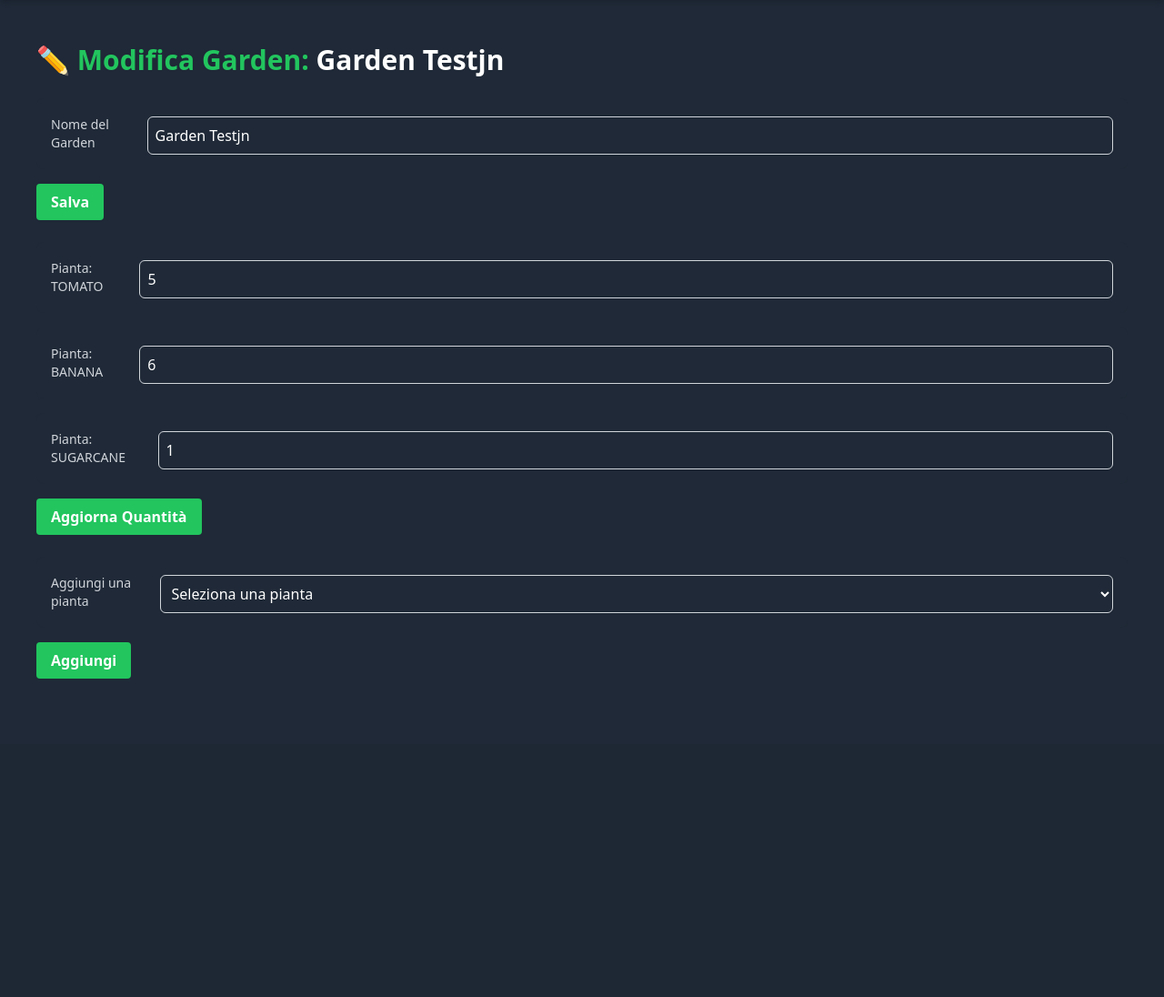
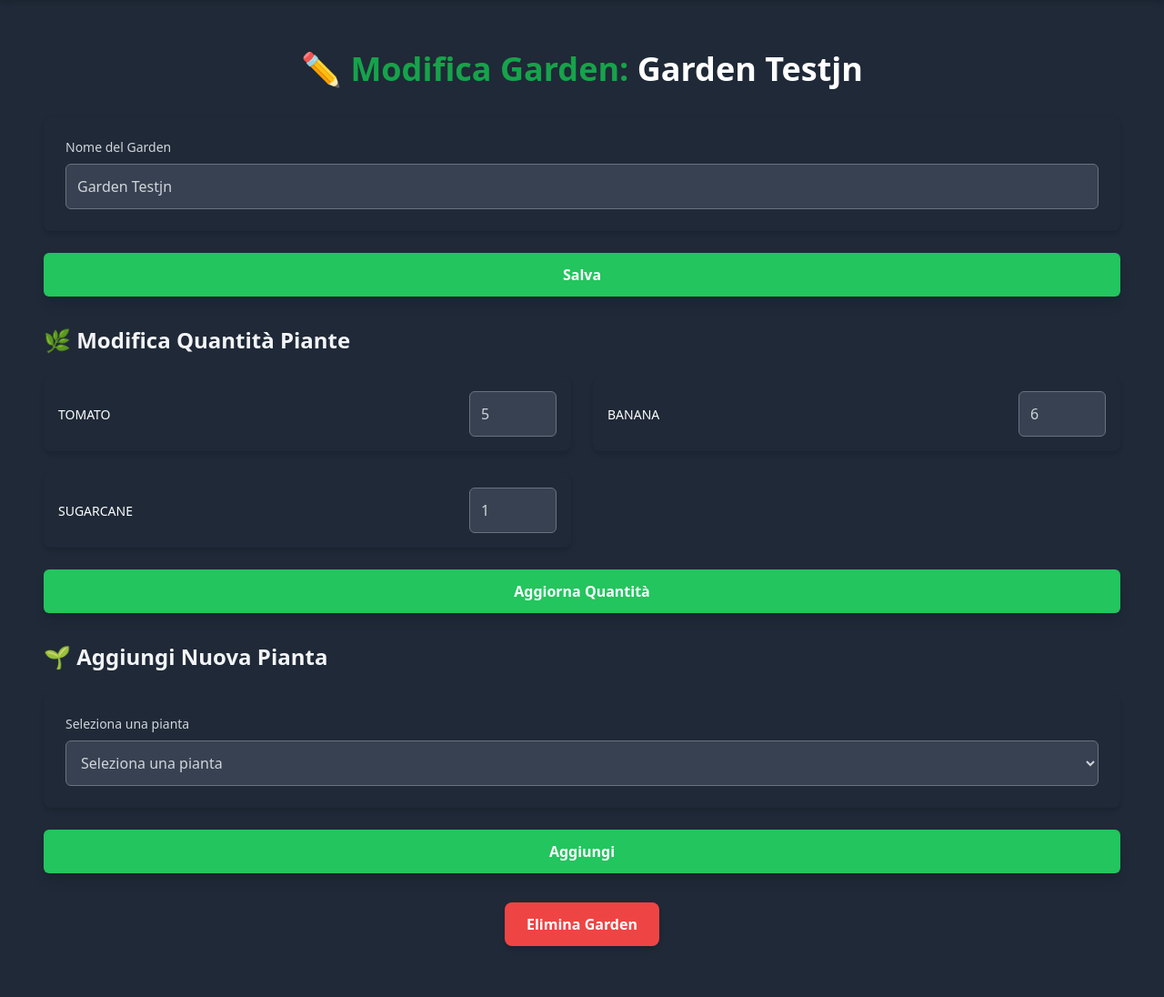
Before and after one commit to frascalise/FloraTech, a Django app: page /edit/2/ in a window 1280 px wide. Shown: the part 64-1160 px from the top of the page at 91% size. Before the commit the page ends 810 px from the top, so only its background shows below. Run offline with Django 5.2, Linux system fonts and the light colour scheme; a user stored in the database is signed in; data comes from the database, SQL or seed files in the repository; both versions use the stored data as it was after the commit; some libraries are stand-ins or nearby versions.

Commit message:
fixed garden

```diff
--- a/templates/garden/edit.html
+++ b/templates/garden/edit.html
@@ -3,44 +3,59 @@
 {% block title %}Modifica Garden - {{ garden.label }}{% endblock %}
 
 {% block content %}
-<div class="container mx-auto px-4 py-6 text-white">
-    <h1 class="text-3xl font-bold text-green-500 mb-6">✏️ Modifica Garden: <span class="text-white">{{ garden.label }}</span></h1>
+<div class="container mx-auto px-6 py-8 text-white">
+    <h1 class="text-4xl font-bold text-green-600 mb-8 text-center">✏️ Modifica Garden: <span class="text-white">{{ garden.label }}</span></h1>
 
     <!-- Modifica Nome Garden -->
-    <form method="POST" class="mb-6">
+    <form method="POST" class="space-y-6 mb-8">
         {% csrf_token %}
-        <div class="mb-4 flex items-center bg-gray-800 p-4 rounded-lg">
-            <label for="label" class="block text-sm font-medium text-gray-300">Nome del Garden</label>
-            <input type="text" id="label" name="label" value="{{ garden.label }}" class="mt-1 block w-full p-2 border border-gray-300 bg-gray-800 rounded-md shadow-sm focus:ring-green-500 focus:border-green-500">
+        <div class="flex flex-col bg-gray-800 p-6 rounded-lg shadow-md">
+            <label for="label" class="text-sm font-medium text-gray-300 mb-2">Nome del Garden</label>
+            <input type="text" id="label" name="label" value="{{ garden.label }}" class="w-full p-3 bg-gray-700 rounded-md border border-gray-500 text-gray-300 focus:ring-2 focus:ring-green-600 focus:outline-none">
         </div>
-        <button type="submit" class="bg-green-500 hover:bg-green-700 text-white font-bold py-2 px-4 rounded">Salva</button>
+        <button type="submit" class="w-full bg-green-500 hover:bg-green-700 text-white font-bold py-3 px-4 rounded-md shadow-lg transition duration-200">Salva</button>
     </form>
 
     <!-- Modifica Quantità Piante -->
-    <form method="POST" class="mb-6">
+    <form method="POST" class="space-y-6 mb-8">
         {% csrf_token %}
-        {% for plant in garden.plants %}
-        <div class="mb-4 flex items-center bg-gray-800 p-4 rounded-lg">
-            <label for="plant_{{ plant.name }}" class="block text-sm font-medium text-gray-300">Pianta: {{ plant.name }}</label>
-            <input type="number" id="plant_{{ plant.name }}" name="plant_{{ plant.name }}" value="{{ plant.quantity }}" class="mt-1 block w-full p-2 border border-gray-300 bg-gray-800 rounded-md shadow-sm focus:ring-green-500 focus:border-green-500">
+        <h2 class="text-2xl font-semibold text-gray-100 mb-4">🌿 Modifica Quantità Piante</h2>
+        <div class="grid grid-cols-2 gap-6">
+            {% for plant in garden.plants %}
+            <div class="flex items-center bg-gray-800 p-4 rounded-lg shadow-md">
+                <div class="flex-1">
+                    <label for="plant_{{ plant.name }}" class="text-sm font-medium text-white">{{ plant.name }}</label>
+                </div>
+                <div class="w-24">
+                    <input type="number" id="plant_{{ plant.name }}" name="plant_{{ plant.name }}" value="{{ plant.quantity }}" class="w-full p-3 bg-gray-700 rounded-md border border-gray-500 text-gray-300 focus:ring-2 focus:ring-green-600 focus:outline-none">
+                </div>
+            </div>
+            {% endfor %}
         </div>
-        {% endfor %}
-        <button type="submit" class="bg-green-500 hover:bg-green-700 text-white font-bold py-2 px-4 rounded">Aggiorna Quantità</button>
+        <button type="submit" class="w-full bg-green-500 hover:bg-green-700 text-white font-bold py-3 px-4 rounded-md shadow-lg transition duration-200">Aggiorna Quantità</button>
     </form>
 
     <!-- Aggiungi Nuova Pianta -->
-    <form method="POST" class="mb-6">
+    <form method="POST" class="space-y-6 mb-8">
         {% csrf_token %}
-        <div class="mb-4 flex items-center bg-gray-800 p-4 rounded-lg">
-            <label for="new_plant" class="block text-sm font-medium text-gray-300">Aggiungi una pianta</label>
-            <select id="new_plant" name="new_plant" class="mt-1 block w-full p-2 border border-gray-300 bg-gray-800 rounded-md shadow-sm focus:ring-green-500 focus:border-green-500">
+        <h2 class="text-2xl font-semibold text-gray-100 mb-4">🌱 Aggiungi Nuova Pianta</h2>
+        <div class="flex flex-col bg-gray-800 p-6 rounded-lg shadow-md">
+            <label for="new_plant" class="text-sm font-medium text-gray-300 mb-2">Seleziona una pianta</label>
+            <select id="new_plant" name="new_plant" class="w-full p-3 bg-gray-700 rounded-md border border-gray-500 text-gray-300 focus:ring-2 focus:ring-green-600 focus:outline-none">
                 <option value="">Seleziona una pianta</option>
                 {% for plant in plants %}
                     <option value="{{ plant.id }}">{{ plant.name }}</option>
                 {% endfor %}
             </select>
         </div>
-        <button type="submit" class="bg-green-500 hover:bg-green-700 text-white font-bold py-2 px-4 rounded">Aggiungi</button>
+        <button type="submit" class="w-full bg-green-500 hover:bg-green-700 text-white font-bold py-3 px-4 rounded-md shadow-lg transition duration-200">Aggiungi</button>
     </form>
+
+    <!-- Delete garden -->
+    <div class="mt-8 text-center">
+        <a href="{% url 'delete_garden' garden.id %}" class="inline-block bg-red-500 hover:bg-red-700 text-white font-bold py-3 px-6 rounded-lg shadow-md transition duration-200">
+            Elimina Garden
+        </a>
+    </div>
 </div>
 {% endblock %}
```
Also changed, not shown: templates/garden/garden.html (+11 -5 lines), db.sqlite3.
